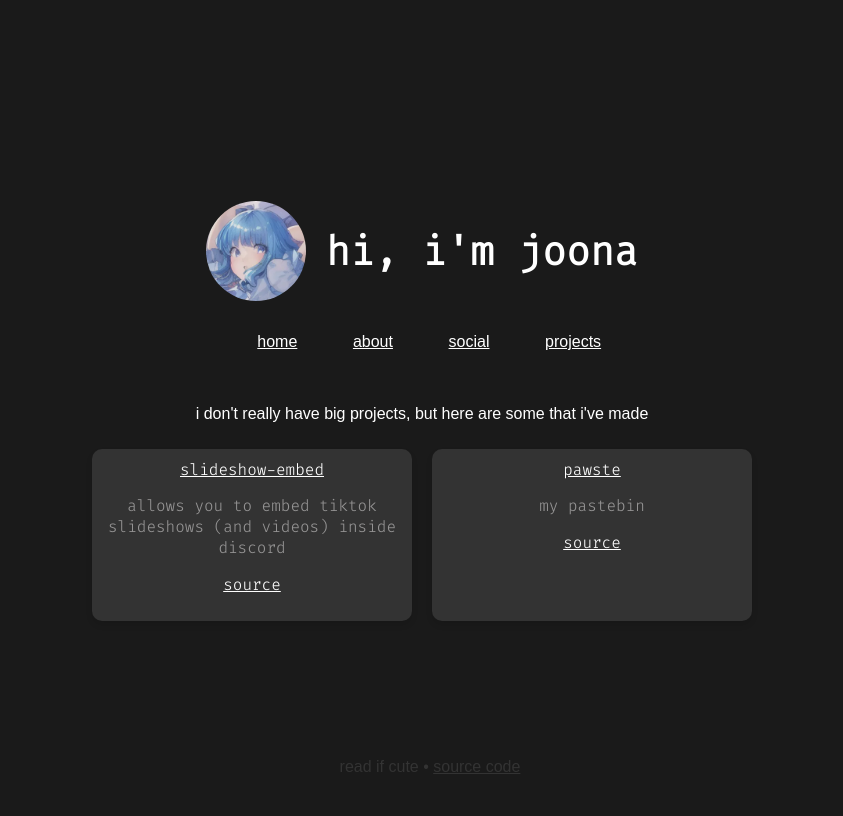
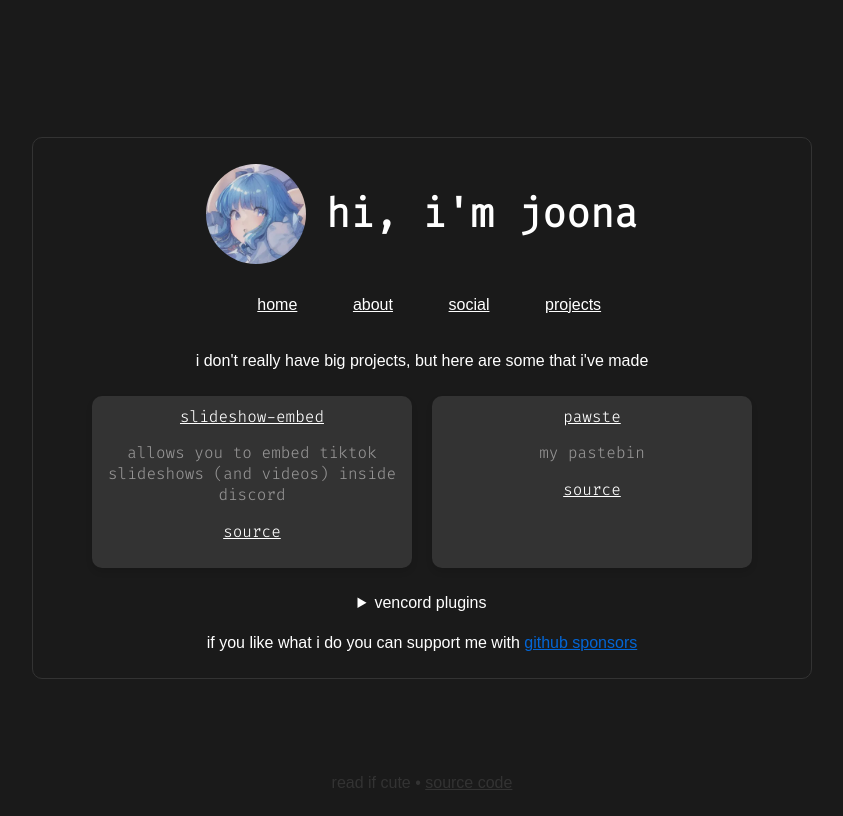
Before and after one commit to Masterjoona/site, a SvelteKit app: page /projects in a window 1280 px wide. Shown: the whole page, without its empty margins (218-1061 px from the left). Built offline with nearby package versions, Linux system fonts and the light colour scheme.

Commit message:
add plugins as "projects", add border

```diff
--- a/src/lib/ui/Footer.svelte
+++ b/src/lib/ui/Footer.svelte
@@ -1,5 +1,5 @@
 <footer class="footer">
-	<p class="footer-text">
+	<p>
 		<span>read if cute • </span>
 		<a href="https://github.com/Masterjoona/site" target="_blank">source code</a>
 	</p>
@@ -8,13 +8,13 @@
 <style>
 	.footer {
 		position: fixed;
-		bottom: 1%;
+		bottom: -1%;
 		width: 100%;
 		text-align: center;
 	}
 
-	.footer-text,
-	.footer-text a {
+	.footer p,
+	.footer a {
 		color: #333;
 	}
 </style>
--- a/src/lib/ui/Header.svelte
+++ b/src/lib/ui/Header.svelte
@@ -5,16 +5,12 @@
 <header>
 	<div class="name">
 		<!-- svelte-ignore a11y_img_redundant_alt -->
-		<img src="/favicon.png" alt="profile picture i use" />
+		<img src="/favicon.png" alt="profile picture i use on most sites" />
 		hi, i'm joona
 	</div>
 	<nav>
 		<ul>
-			{#if $page.url.pathname !== "/"}
-				<li>
-					<a href="/">home</a>
-				</li>
-			{/if}
+			<li><a href="/">home</a></li>
 			<li><a href="/about">about</a></li>
 			<li><a href="/social">social</a></li>
 			<li><a href="/projects">projects</a></li>
--- a/src/routes/+layout.svelte
+++ b/src/routes/+layout.svelte
@@ -2,7 +2,7 @@
 	import "../app.css";
 
 	import Header from "$lib/ui/Header.svelte";
-	import Source from "$lib/ui/Footer.svelte";
+	import Footer from "$lib/ui/Footer.svelte";
 </script>
 
 <svelte:head>
@@ -13,9 +13,11 @@
 </svelte:head>
 
 <main>
-	<Header />
-	<slot />
-	<Source />
+	<div class="border">
+		<Header />
+		<slot />
+	</div>
+	<Footer />
 </main>
 
 <style>
@@ -24,5 +26,14 @@
 		flex-direction: column;
 		justify-content: center;
 		min-height: 100vh;
+		align-items: center;
+	}
+
+	.border {
+		border: 1px solid #333;
+		border-radius: 10px;
+		padding: 10px;
+		max-width: 60%;
+		width: 100%;
 	}
 </style>
--- a/src/routes/+page.svelte
+++ b/src/routes/+page.svelte
@@ -11,7 +11,7 @@
 
 <main>
 	<div class="quick-info">
-		<p>a dude on the internet</p>
+		<p>a person on the internet</p>
 		<p>i like cats and you can probably find me online on discord</p>
 	</div>
 </main>
--- a/src/routes/projects/+page.svelte
+++ b/src/routes/projects/+page.svelte
@@ -15,6 +15,54 @@
 			url: "https://pawst.eu"
 		}
 	];
+
+	const plugins = [
+		{
+			title: "SpotifyLyrics",
+			description: "displays lyrics for the currently playing song on spotify",
+			source: "https://github.com/Masterjoona/vc-spotifylyrics"
+		},
+		{
+			title: "SidebarChat",
+			description: "View two chats at once",
+			source: "https://github.com/Masterjoona/vc-sidebarchat"
+		},
+		{
+			title: "BetterPlusReacts",
+			description: "The amount of + before the emoji is the message it adds the reaction to",
+			source: "https://github.com/Masterjoona/vc-betterplusreacts"
+		},
+		{
+			title: "UnreadCountBadge",
+			description: "Show a badge in the channel list for the amount ofunread messages.",
+			source: "https://github.com/Masterjoona/vc-unreadcountbadge"
+		},
+		{
+			title: "randomQOLStuff",
+			description: "Random patches",
+			source: "https://github.com/Masterjoona/vc-randomqolstuff"
+		},
+		{
+			title: "TriggerWarning",
+			description: "Spoiler words in messages and files/embeds based on a list of keywords",
+			source: "https://github.com/Masterjoona/vc-triggerwarning"
+		},
+		{
+			title: "atSomeone",
+			description: "Mention someone or some role randomly",
+			source: "https://github.com/Masterjoona/vc-atsomeone"
+		},
+		{
+			title: "StreamPIP",
+			description: "Open a stream in a picture in picture window",
+			source: "https://github.com/Masterjoona/vc-streampips"
+		},
+		{
+			title: "TimelessClips",
+			description: "Custom clip length",
+			source: "https://github.com/Masterjoona/vc-timelessclips"
+		}
+	];
 </script>
 
 <svelte:head>
@@ -29,6 +77,21 @@
 			<ProjectCard {title} {description} {source} {url} />
 		{/each}
 	</div>
+
+	<details class="details-plugin">
+		<summary>vencord plugins</summary>
+		<div class="project-cards">
+			{#each plugins as { title, description, source }}
+				<ProjectCard {title} {description} url={source} />
+			{/each}
+		</div>
+	</details>
+
+	<p>
+		if you like what i do you can support me with <a
+			class="github-sponsor"
+			href="https://github.com/sponsors/Masterjoona/">github sponsors</a>
+	</p>
 </div>
 
 <style>
@@ -39,7 +102,16 @@
 	.project-cards {
 		display: flex;
 		flex-wrap: wrap;
+		margin: 0 auto;
 		justify-content: center;
 		font-family: "Fira Code light";
 	}
+
+	.details-plugin {
+		margin-top: 2%;
+	}
+
+	.github-sponsor {
+		color: #0366d6;
+	}
 </style>
--- a/src/routes/projects/ProjectCard.svelte
+++ b/src/routes/projects/ProjectCard.svelte
@@ -1,5 +1,5 @@
 <script lang="ts">
-	export let source: string;
+	export let source: string | null = null;
 	export let url: string;
 	export let title: string;
 	export let description: string;
@@ -10,9 +10,11 @@
 		<p class="project-title">{title}</p>
 	</a>
 	<p class="project-description">{description}</p>
-	<a href={source} target="_blank" rel="noopener noreferrer">
-		<p class="source">source</p>
-	</a>
+	{#if source}
+		<a href={source} target="_blank" rel="noopener noreferrer">
+			<p class="source">source</p>
+		</a>
+	{/if}
 </div>
 
 <style>
```
